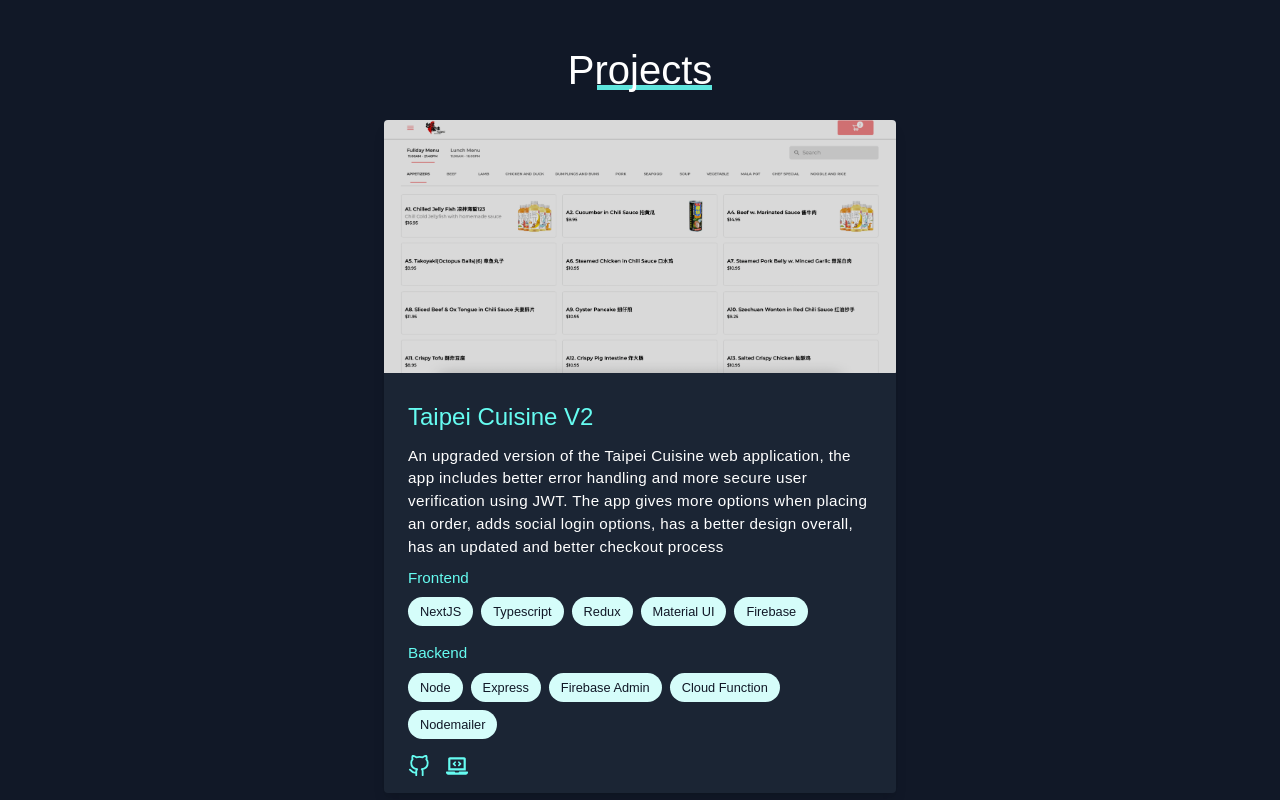
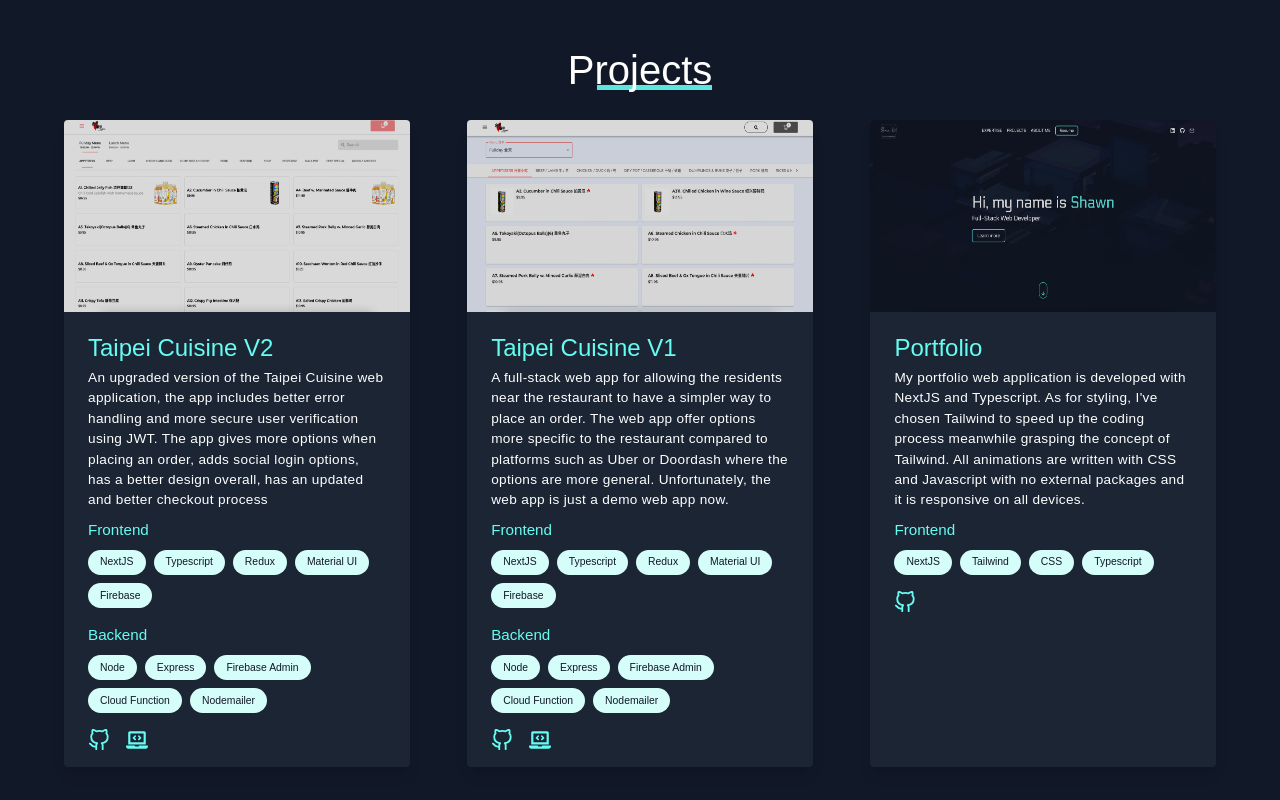
Before and after one commit to XianFengWu1996/personal-portfolio, a Next.js app: page / in a window 1280 px wide. Shown: the part 1720-2520 px from the top of the page. Built offline with nearby package versions, Linux system fonts and the light colour scheme; a web font is replaced by a local one.

Commit message:
finish project large screen layout and styles

```diff
--- a/src/components/Projects/ProjectItem/ProjectContent.tsx
+++ b/src/components/Projects/ProjectItem/ProjectContent.tsx
@@ -6,7 +6,7 @@ interface Props {
 const ProjectContent = ({ alignImageLeft, text }: Props) => {
   return (
     <div
-      className={`w-[100%] min-h-fit text-[0.85rem] md:text-[0.95rem] text-start tracking-wide`}
+      className={`w-[100%] min-h-full text-[0.85rem] md:text-[0.95rem] lg:text-[0.85rem] text-start tracking-wide`}
     >
       {text}
     </div>
--- a/src/components/Projects/ProjectItem/ProjectImages.tsx
+++ b/src/components/Projects/ProjectItem/ProjectImages.tsx
@@ -10,7 +10,7 @@ const ProjectImages = ({ alignImageLeft, images }: Props) => {
         <source srcSet={images.minified.src} media="(max-width: 768px)" />
 
         <img
-          className="brightness-[.85] hover:brightness-100 transition-all"
+          className="brightness-[.85] h-[14rem] hover:brightness-100 transition-all object-fit w-full lg:h-[12rem]"
           src={images.original.src}
           alt="project2 home page"
         />
--- a/src/components/Projects/ProjectItem/ProjectItem.tsx
+++ b/src/components/Projects/ProjectItem/ProjectItem.tsx
@@ -10,7 +10,7 @@ interface Props {
 
 const ProjectItem = ({ project }: Props) => {
   return (
-    <div className="bg-gray-800/80 max-w-sm min-h-fit rounded overflow-hidden shadow-lg mb-14 md:max-w-lg">
+    <div className="bg-gray-800/80 max-w-sm rounded overflow-hidden shadow-lg mb-14 md:max-w-md mx-8 self-stretch lg:mx-auto">
       {/* Images */}
       <ProjectImages
         images={project.images}
--- a/src/components/Projects/ProjectItem/ProjectName.tsx
+++ b/src/components/Projects/ProjectItem/ProjectName.tsx
@@ -4,7 +4,11 @@ interface Props {
 }
 
 const ProjectName = ({ text, alignImageLeft }: Props) => {
-  return <h1 className={'text-xl my-3 md:text-2xl text-[#66fcf1]'}>{text}</h1>;
+  return (
+    <h1 className={'text-xl my-3 md:text-2xl lg:my-1 text-[#66fcf1]'}>
+      {text}
+    </h1>
+  );
 };
 
 export default ProjectName;
--- a/src/components/Projects/ProjectItem/ProjectSocial.tsx
+++ b/src/components/Projects/ProjectItem/ProjectSocial.tsx
@@ -9,7 +9,7 @@ interface Props {
 
 const ProjectSocial = ({ alignImageLeft, links }: Props) => {
   return (
-    <div className={`flex`}>
+    <div className="flex">
       <button className="text-[#66fcf1]">
         <Link href={links.github} target="_blank">
           <FiGithub size={22} />
--- a/src/components/Projects/ProjectItem/ProjectTechStack.tsx
+++ b/src/components/Projects/ProjectItem/ProjectTechStack.tsx
@@ -20,7 +20,7 @@ const ProjectTechStack = ({ list, alignImageLeft, text }: Props) => {
                 <li
                   key={i}
                   className={
-                    'mr-2 mb-2 inline-block bg-[#d5fdfa] rounded-full px-3 py-[0.3rem] text-gray-900 md:text-[0.8rem]'
+                    'mr-2 mb-2 inline-block bg-[#d5fdfa] rounded-full px-3 py-[0.3rem] text-gray-900 md:text-[0.8rem] lg:text-[0.65rem]'
                   }
                 >
                   {pro}
--- a/src/components/Projects/Projects.tsx
+++ b/src/components/Projects/Projects.tsx
@@ -6,7 +6,7 @@ const Projects = () => {
     <section className="section">
       <h1 className="title mx-auto my-5">Projects</h1>
 
-      <div className="flex flex-col items-center">
+      <div className="grid grid-cols-1 place-items-center lg:grid-cols-3 lg:gap-x-[5%] lg:px-16 lg:items-start">
         {projectData.map((project, index) => {
           return <ProjectItem key={index} project={project} />;
         })}
```
